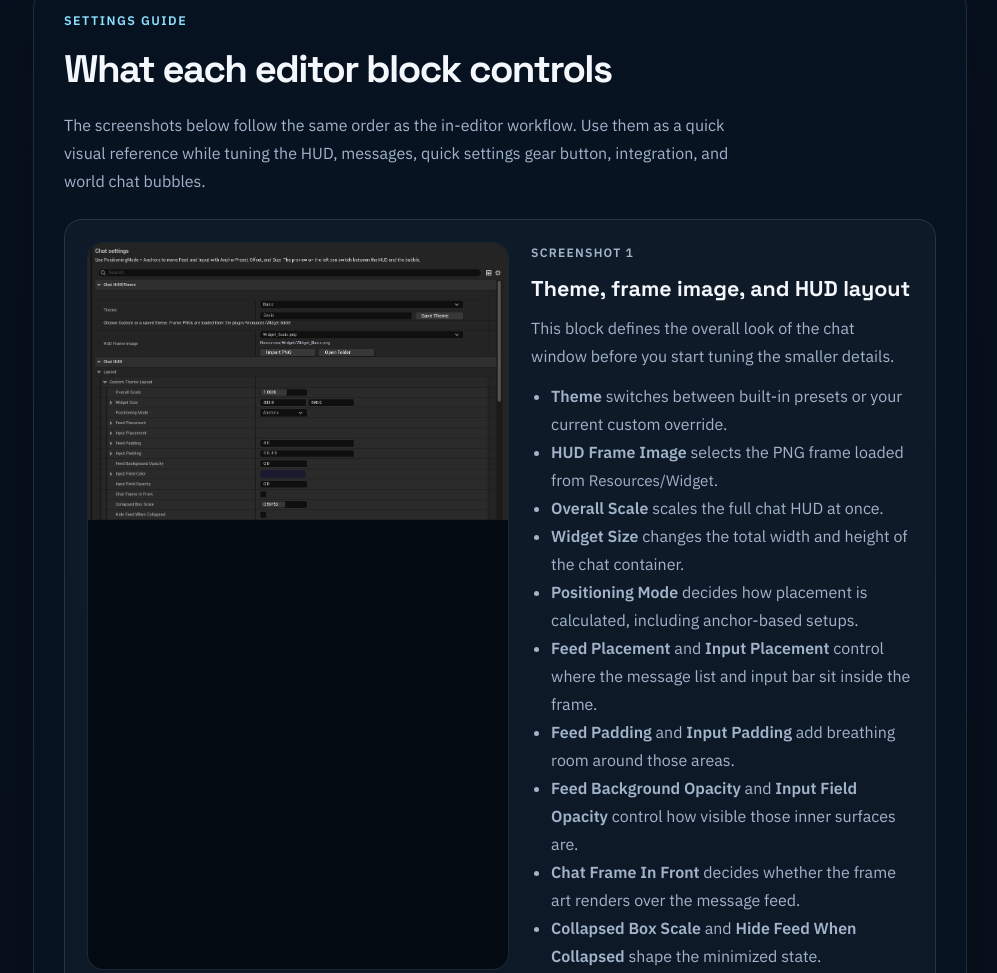
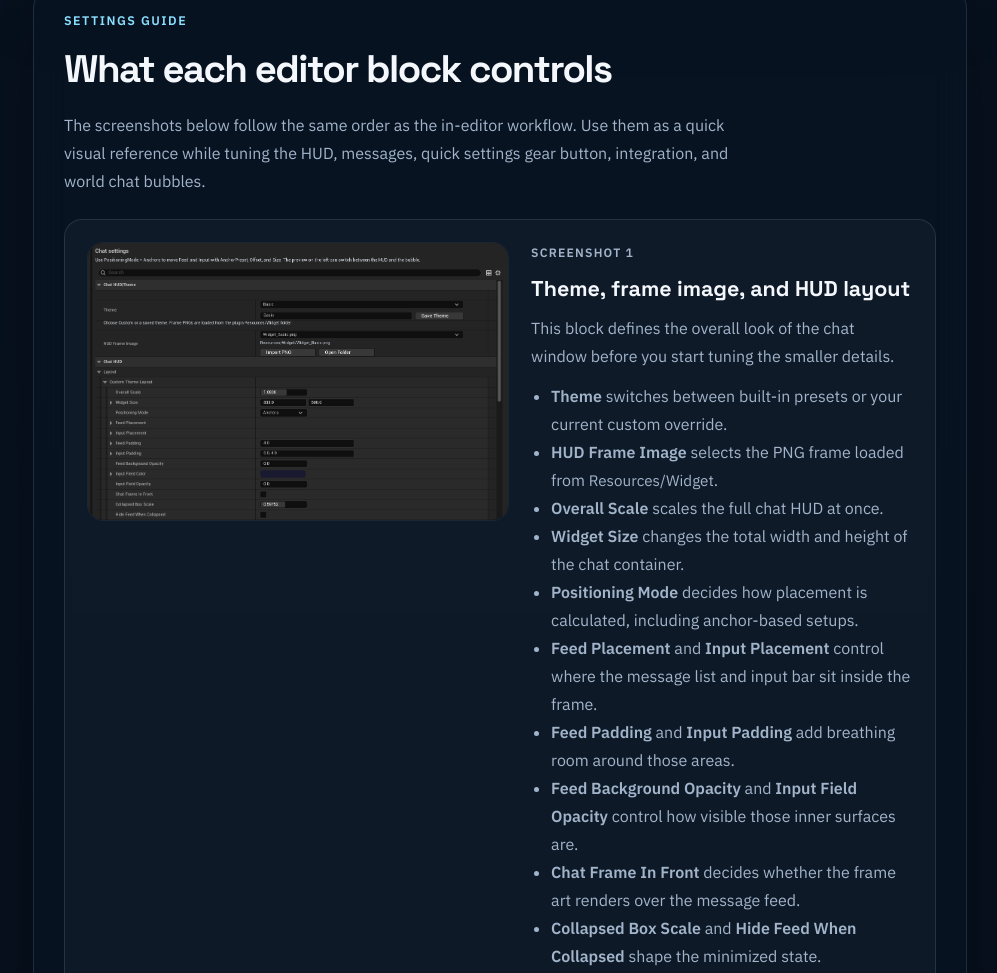
Before and after one commit to spirit122/MultiplayerChatSystem-Docs, a plain HTML site: page index.html in a window 1280 px wide. Shown: the part 3661-4634 px from the top of the page, without its empty margins (283-1280 px from the left). Drawn offline with Linux system fonts and the light colour scheme.

Commit message:
Fix screenshot card image spacing

```diff
--- a/styles.css
+++ b/styles.css
@@ -548,6 +548,7 @@ th {
 .guide-card {
     display: grid;
     grid-template-columns: minmax(0, 1.05fr) minmax(320px, 0.95fr);
+    align-items: start;
     gap: 22px;
     padding: 22px;
     border: 1px solid var(--line);
@@ -556,6 +557,7 @@ th {
 }
 
 .guide-media {
+    align-self: start;
     overflow: hidden;
     border-radius: 16px;
     border: 1px solid var(--line);
```
